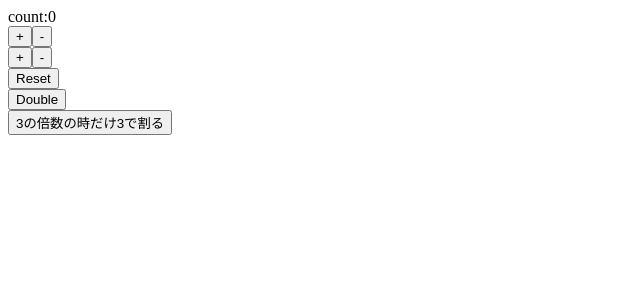
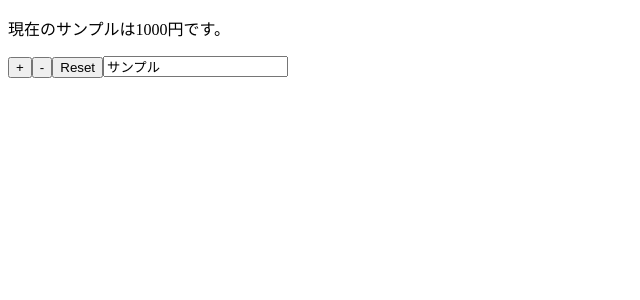
Before and after one commit to YosukeShibazaki/React-Hooks-101, a React (Create React App) app: page / in a window 1280 px wide. Shown: the top 300 px of the page, without its empty margins (0-640 px from the left). Built offline with nearby package versions, Linux system fonts and the light colour scheme.

Commit message:
3-7複数の状態を管理しよう

```diff
--- a/src/App.js
+++ b/src/App.js
@@ -1,45 +1,32 @@
 import React,{useState} from 'react';
 //import './App.css';
 
-const App = () => {
-  const [count,setCount] = useState(0); // stateの設定
-  const increment = () => setCount(count + 1); //　関数incrementを定義。countの中身をsetCountで更新。
-  const decrement = () => setCount(count - 1);
+const App = (props) => { // 仮にinitialStatesが外部から与えられるものならば、引数にpropsを宣言
+  const [name,setName] = useState(props.name);
+  const [price,setPrice] = useState(props.price);
 
-  const increment2 = () => setCount( counter => counter + 1);
-  const decrement2 = () => setCount( counter => counter - 1);
-
-  // 演習
-  const reset = () => setCount(0); // カウンターを初期化
-  const double = () => setCount(count * 2); // カウントを2倍
-  const therdSelect = () => setCount( counter => {
-    return counter % 3 === 0? counter / 3 : counter; // 三項演算子を使うと短く書ける。ifでも書けるが長くなる。
-  });
+  // リセットボタンの処理
+  // 実行時に外部のpropsの値をセットする
+  const reset = () => {
+    setPrice(props.price);
+    setName(props.name);
+  }
 
   return (
     <> {/* React.Fragmentの略 */}
-      <div>count:{count}</div>
-      <button onClick={() => increment()}>+</button>
-      <button onClick={() => decrement()}>-</button>
-
-      <div>
-        <button onClick={() => increment2()}>+</button>
-        <button onClick={() => decrement2()}>-</button>
-      </div>
-
-      <div>
-        <button onClick={() => reset()}>Reset</button>
-      </div>
-
-      <div>
-        <button onClick={() => double()}>Double</button>
-      </div>
-
-      <div>
-        <button onClick={() => therdSelect()}>3の倍数の時だけ3で割る</button>
-      </div>
+      <p>現在の{name}は{price}円です。</p>
+      <button onClick={()=>{setPrice(price + 1)}}>+</button>
+      <button onClick={()=>{setPrice(price - 1)}}>-</button>
+      <button onClick={()=>{reset()}}>Reset</button>
+      <input value={name}　onChange={(e)=>{setName(e.target.value)}} />
     </>
   );
 }
 
+// 外部からのpropsを初期値として定義
+App.defaultProps={
+  name:'サンプル',
+  price:1000
+}
+
 export default App;
```
